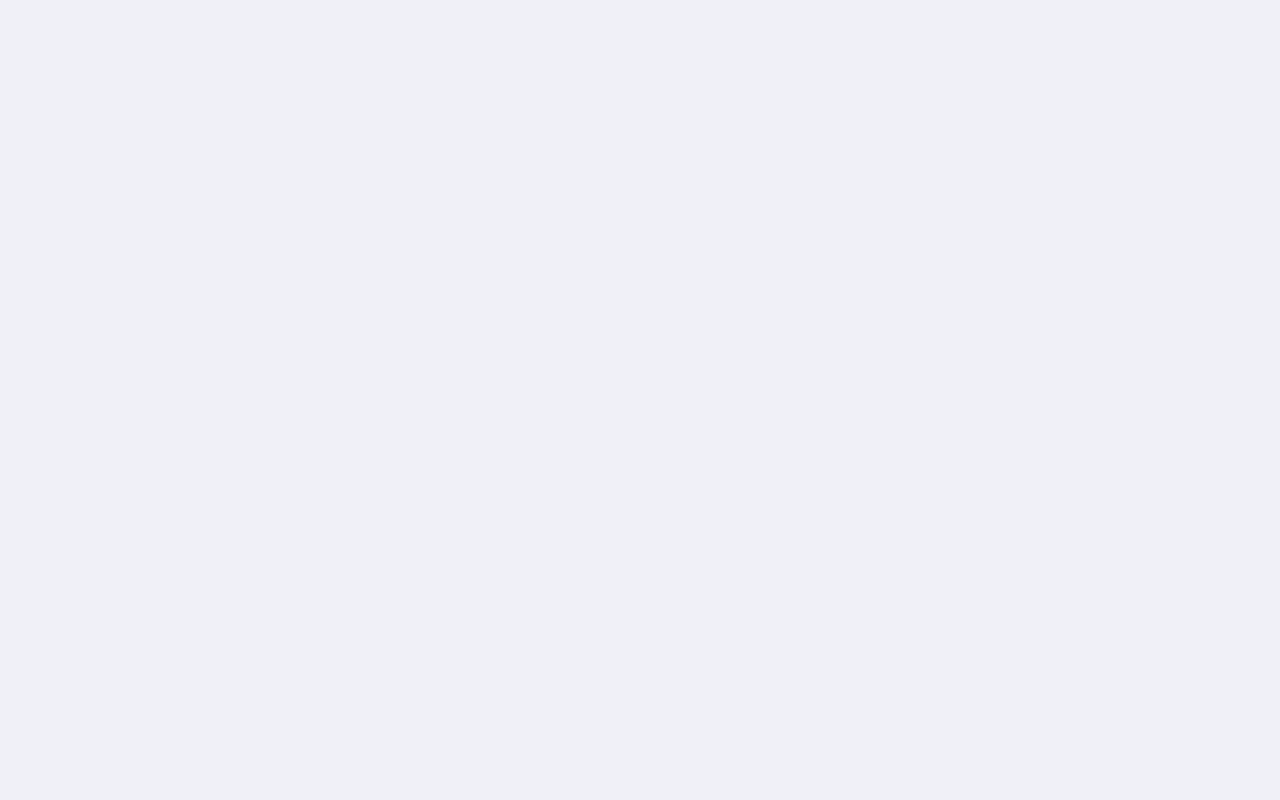
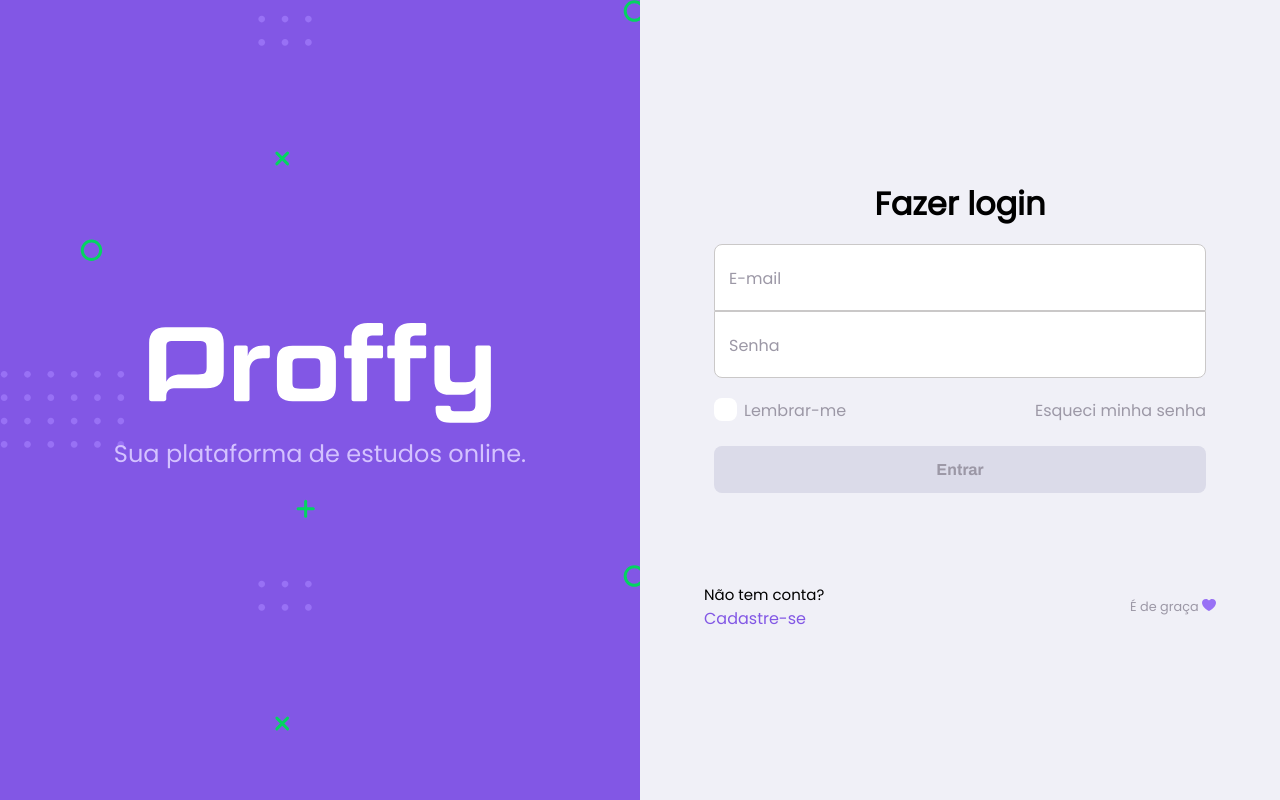
Before and after one commit to fabiosenracorrea/Proffy, a React (Create React App) app in the folder web/: page /home in a window 1280 px wide. Built offline with nearby package versions, Linux system fonts and the light colour scheme.

Commit message:
home login style finished

```diff
--- a/web/src/pages/Home/index.tsx
+++ b/web/src/pages/Home/index.tsx
@@ -16,6 +16,7 @@ function HomePage() {
           <h2>Sua plataforma de estudos online.</h2>
         </div>
 
+        <div className="main-container">
           <main>
             <form className="login">
               <h1>Fazer login</h1>
@@ -56,6 +57,8 @@ function HomePage() {
               <p>É de graça <img src={purpleHeart} alt="Purple Heart"/></p>
             </footer>
           </main>
+
+        </div>
       </div>
     </div>
   )
--- a/web/src/pages/Home/styles.css
+++ b/web/src/pages/Home/styles.css
@@ -1,13 +1,20 @@
 #home-page {
   min-width: 100vw;
   min-height: 100vh;
+  /* color: var(--color-text-in-primary); */
+  /* background: var(--color-primary); */
 }
 
 #home-page .logo-container {
-  /* background: url(../../assets/images/success-background.svg); */
   background-color: var(--color-primary);
   padding: 2rem;
   color: var(--color-text-in-primary);
+  text-align: center;
+}
+
+#home-page .main-container {
+  /* background-color: var(--color-text-in-primary); */
+  width: 100%;
 }
 
 #home-page main {
@@ -99,7 +106,7 @@
   position: absolute;
   left: 3rem;
   bottom: 0;
-  width: 100px;
+  width: 200px;
 }
 
 .checkmark {
@@ -181,3 +188,29 @@
   color: var(--color-primary);
   text-decoration: none;
 }
+
+@media (min-width: 900px) {
+  #home-page .content {
+    display: grid;
+    grid-template-rows: 1fr;
+    grid-template-columns: 1fr 1fr;
+    width: 100vw;
+    height: 100vh;
+  }
+
+  #home-page .logo-container {
+    background: url(../../assets/images/success-background.svg);
+    background-color: var(--color-primary);
+    width: 100%;
+    height: 100%;
+    display: flex;
+    flex-direction: column;
+    justify-content: center;
+  }
+
+  #home-page .main-container {
+    display: flex;
+    flex-direction: column;
+    justify-content: center;
+  }
+}
--- a/web/src/pages/Landing/responsive.css
+++ b/web/src/pages/Landing/responsive.css
@@ -7,19 +7,19 @@
        grid-template-areas: "logo hero hero" "buttons buttons total";
    }
 
-   .logo-container {
+   #page-landing .logo-container {
        grid-area: logo;
        align-self: center;
        text-align: left;
        margin: 0;
    }
 
-   .logo-container h2 {
+   #page-landing .logo-container h2 {
        text-align: initial;
        font-size: 3.6rem;
    }
 
-   .logo-container img {
+   #page-landing .logo-container img {
         height: 100%;
     }
 
@@ -28,18 +28,18 @@
        justify-self: end;
    }
 
-   .buttons-container {
+   #page-landing .buttons-container {
        grid-area: buttons;
        justify-content: flex-start;
    }
 
-   .buttons-container a {
+   #page-landing .buttons-container a {
        font-size: 2.4rem;
        height: 9rem;
        width: 25rem;
    }
 
-   .total-connections {
+   #page-landing .total-connections {
        grid-area: total;
        justify-self: end;
    }
--- a/web/src/pages/Landing/styles.css
+++ b/web/src/pages/Landing/styles.css
@@ -16,7 +16,7 @@
     width: 100%;
 }
 
-.logo-container {
+#page-landing .logo-container {
     text-align: center;
     margin-bottom: 3.2rem;
 }
--- a/web/src/routes.tsx
+++ b/web/src/routes.tsx
@@ -3,6 +3,7 @@ import { BrowserRouter, Route } from 'react-router-dom';
 import Landing from './pages/Landing'
 import TeacherList from './pages/TeacherList';
 import TeacherForm from './pages/TeacherForm';
+import HomePage from './pages/Home';
 
 function Routes() {
     return (
@@ -10,6 +11,7 @@ function Routes() {
             <Route path="/" exact component={Landing} />
             <Route path="/study" component={TeacherList} />
             <Route path="/give-classes" component={TeacherForm} />
+            <Route path="/home" component={HomePage} />
         </BrowserRouter>
     )
 }
```
Lines whose indentation alone changed are shown as unchanged.
